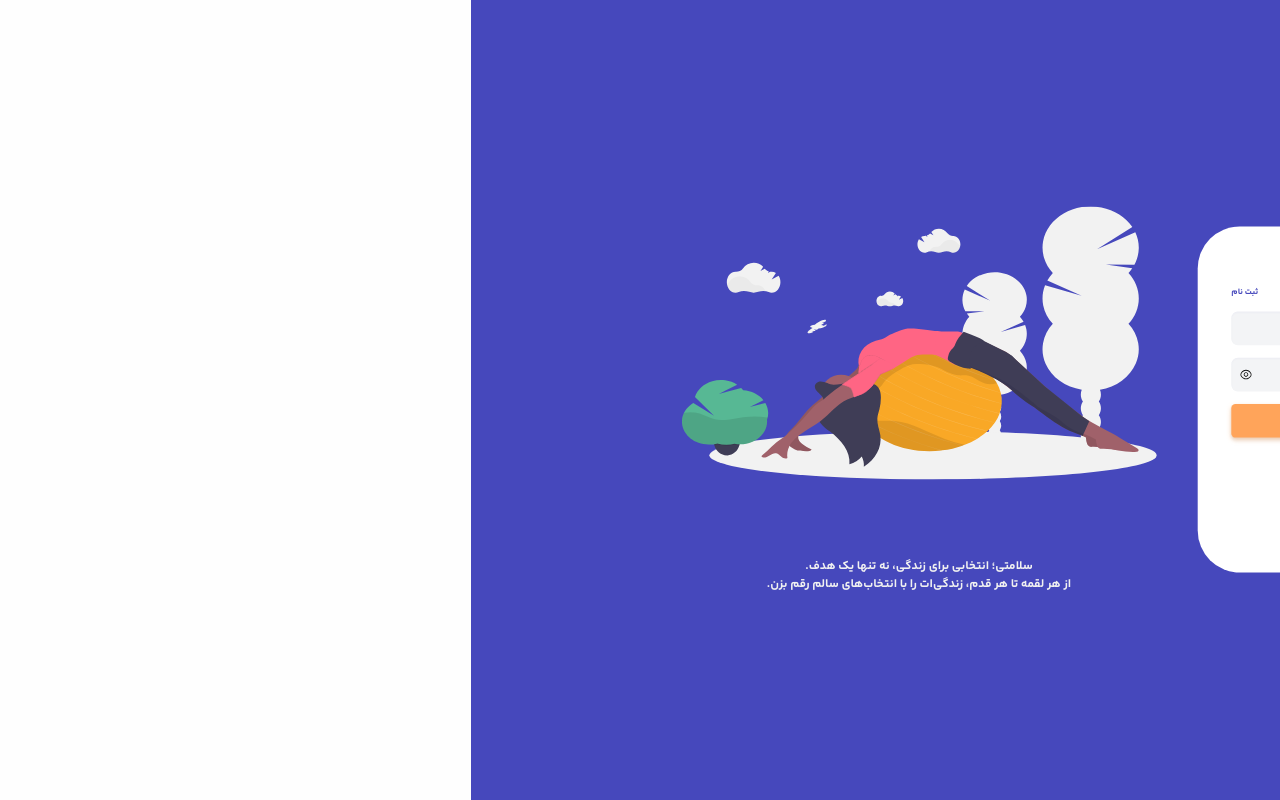
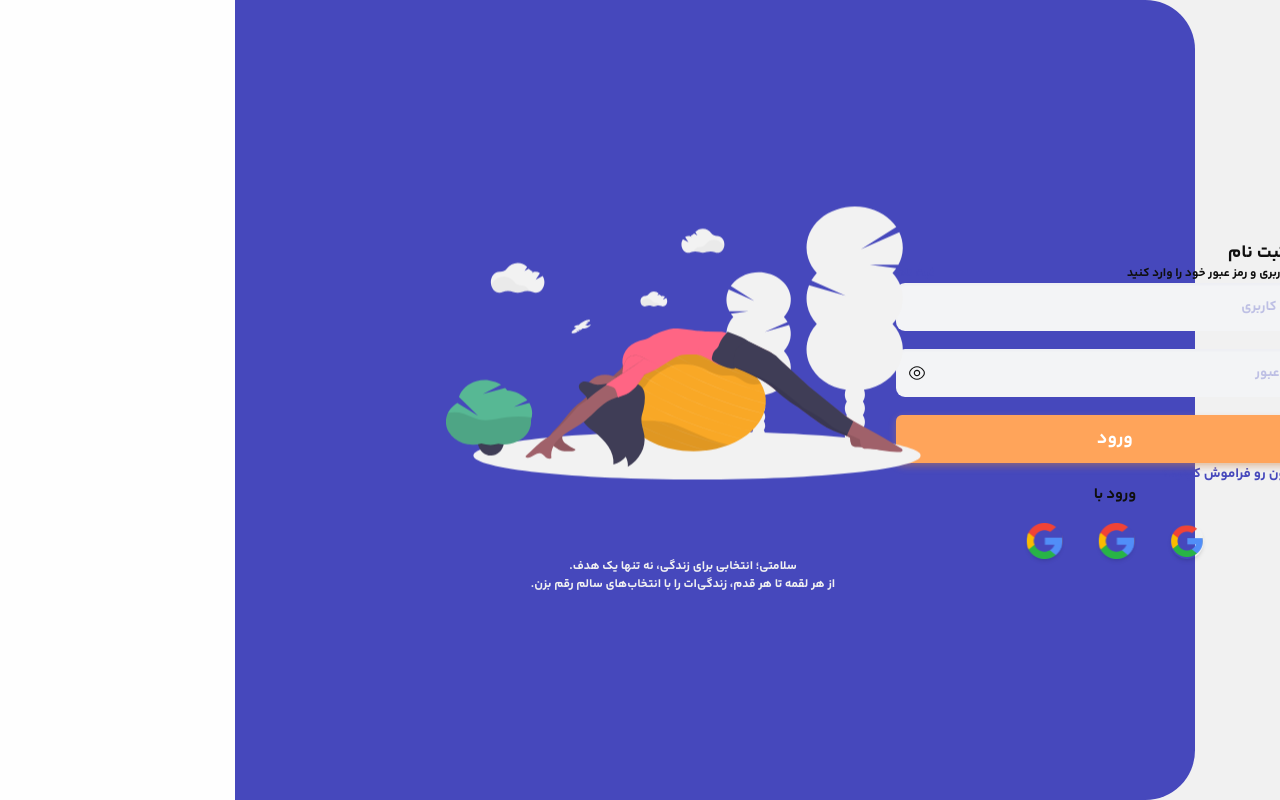
Before and after one commit to zahrabakhshandeh/Healthcare-Monitoring-Diet, a Next.js app: page /register/login in a window 1280 px wide. Built offline with nearby package versions, Linux system fonts and the light colour scheme.

Commit message:
comments all code of css file for login box

```diff
--- a/src/components/LoginComponents/LoginBox/styles.module.css
+++ b/src/components/LoginComponents/LoginBox/styles.module.css
@@ -1,4 +1,4 @@
-.loginbox {
+/* .loginbox {
     display: flex;
     flex-direction: column;
     max-width: 40.62rem;
@@ -57,4 +57,4 @@
         gap: 1.5rem;
         transform: scale(.8);
     }
-}
+} */
```
